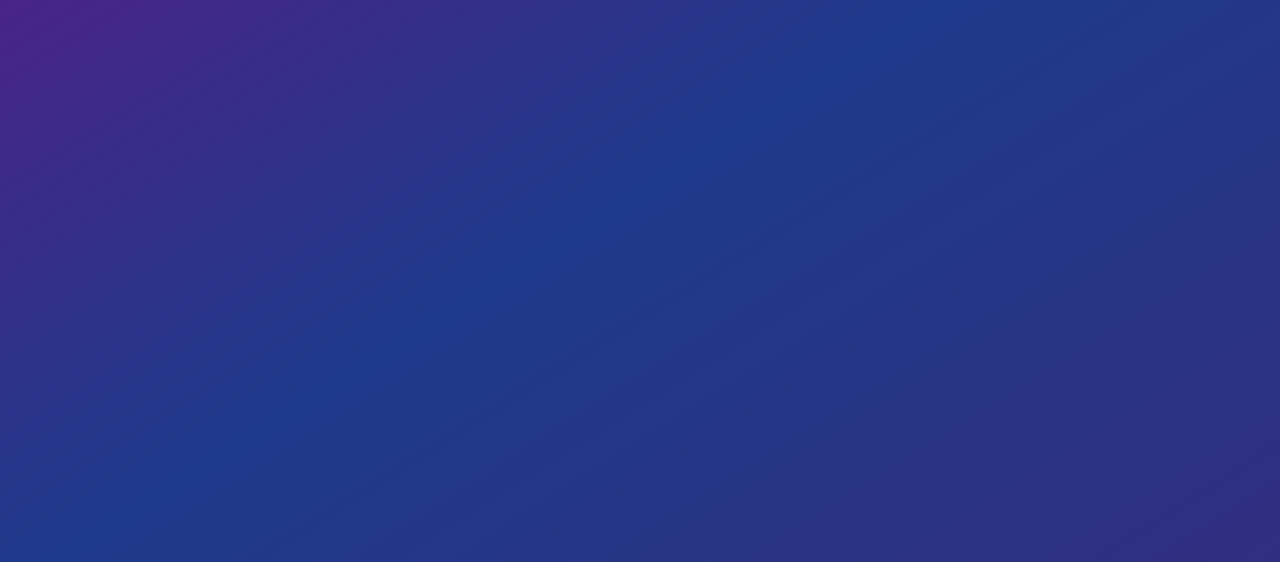
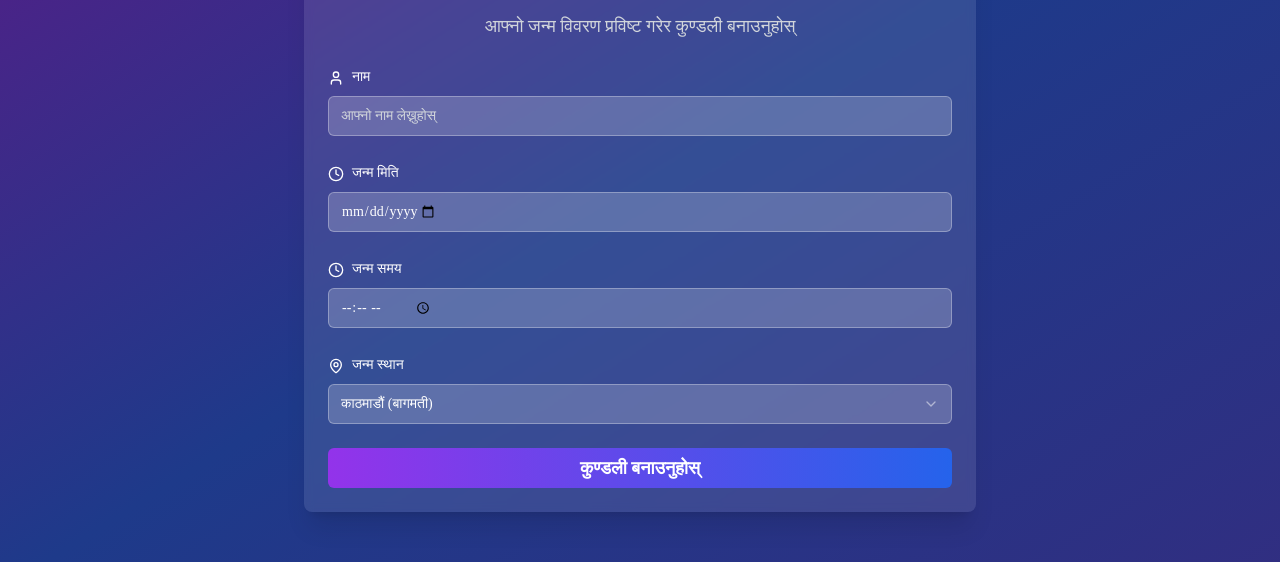
Before and after one commit to janakkhadka100/zstro-ai-astrology-app, a Next.js app: page /kundali in a window 1280 px wide. Shown: the part 210-772 px from the top of the page. Built offline with nearby package versions, Linux system fonts and the light colour scheme; a web font is replaced by a local one.

Commit message:
fix: resolve import issues and simplify date input
- Fixed import path for KundaliForm component
- Replaced complex calendar component with simple date input
- Removed unused imports (date-fns, calendar components)
- Page now loads successfully with 200 OK response

```diff
--- a/app/kundali/page.tsx
+++ b/app/kundali/page.tsx
@@ -1,4 +1,4 @@
-import KundaliForm from '@/components/KundaliForm';
+import KundaliForm from '@/components/kundali/KundaliForm';
 
 export default function KundaliPage() {
   return (
--- a/components/kundali/KundaliForm.tsx
+++ b/components/kundali/KundaliForm.tsx
@@ -6,12 +6,7 @@
 import { Label } from '@/components/ui/label';
 import { Card, CardContent, CardDescription, CardHeader, CardTitle } from '@/components/ui/card';
 import { Select, SelectContent, SelectItem, SelectTrigger, SelectValue } from '@/components/ui/select';
-import { Calendar } from '@/components/ui/calendar';
-import { Popover, PopoverContent, PopoverTrigger } from '@/components/ui/popover';
-import { CalendarIcon, Loader2, MapPin, User, Clock, Calendar as CalendarIcon2 } from 'lucide-react';
-import { format } from 'date-fns';
-import { ne } from 'date-fns/locale';
-import { cn } from '@/lib/utils';
+import { Loader2, MapPin, User, Clock } from 'lucide-react';
 
 // Nepal districts data
 const NEPAL_DISTRICTS = [
@@ -174,34 +169,20 @@
 
             {/* Birth Date */}
             <div className="space-y-2">
-              <Label className="text-white font-medium">
-                <CalendarIcon2 className="inline w-4 h-4 mr-2" />
+              <Label htmlFor="birthDate" className="text-white font-medium">
+                <Clock className="inline w-4 h-4 mr-2" />
                 जन्म मिति
               </Label>
-              <Popover>
-                <PopoverTrigger asChild>
-                  <Button
-                    variant="outline"
-                    className={cn(
-                      "w-full justify-start text-left font-normal bg-white/20 border-white/30 text-white hover:bg-white/30",
-                      !formData.birthDate && "text-gray-300"
-                    )}
-                    disabled={isLoading}
-                  >
-                    <CalendarIcon className="mr-2 h-4 w-4" />
-                    {formData.birthDate ? format(new Date(formData.birthDate), 'PPP', { locale: ne }) : 'मिति चयन गर्नुहोस्'}
-                  </Button>
-                </PopoverTrigger>
-                <PopoverContent className="w-auto p-0" align="start">
-                  <Calendar
-                    mode="single"
-                    selected={formData.birthDate ? new Date(formData.birthDate) : undefined}
-                    onSelect={(date) => handleInputChange('birthDate', date ? format(date, 'yyyy-MM-dd') : '')}
-                    disabled={(date) => date > new Date() || date < new Date('1900-01-01')}
-                    initialFocus
-                  />
-                </PopoverContent>
-              </Popover>
+              <Input
+                id="birthDate"
+                type="date"
+                value={formData.birthDate}
+                onChange={(e) => handleInputChange('birthDate', e.target.value)}
+                className="bg-white/20 border-white/30 text-white placeholder:text-gray-300 focus:border-blue-400"
+                disabled={isLoading}
+                max={new Date().toISOString().split('T')[0]}
+                min="1900-01-01"
+              />
             </div>
 
             {/* Birth Time */}
--- a/middleware.ts
+++ b/middleware.ts
@@ -5,7 +5,5 @@
 export default NextAuth(authConfig).auth;
 
 export const config = {
-  matcher: ['/', '/:id', '/api/protected/:path*', '/login', '/register', '/forgot-password', '/reset-password/:path*'],
-  // Exclude kundali page from auth requirement
-  exclude: ['/kundali', '/api/astrology/kundali']
+  matcher: ['/((?!api/astrology/kundali|kundali|_next/static|_next/image|favicon.ico).*)'],
 };
```
